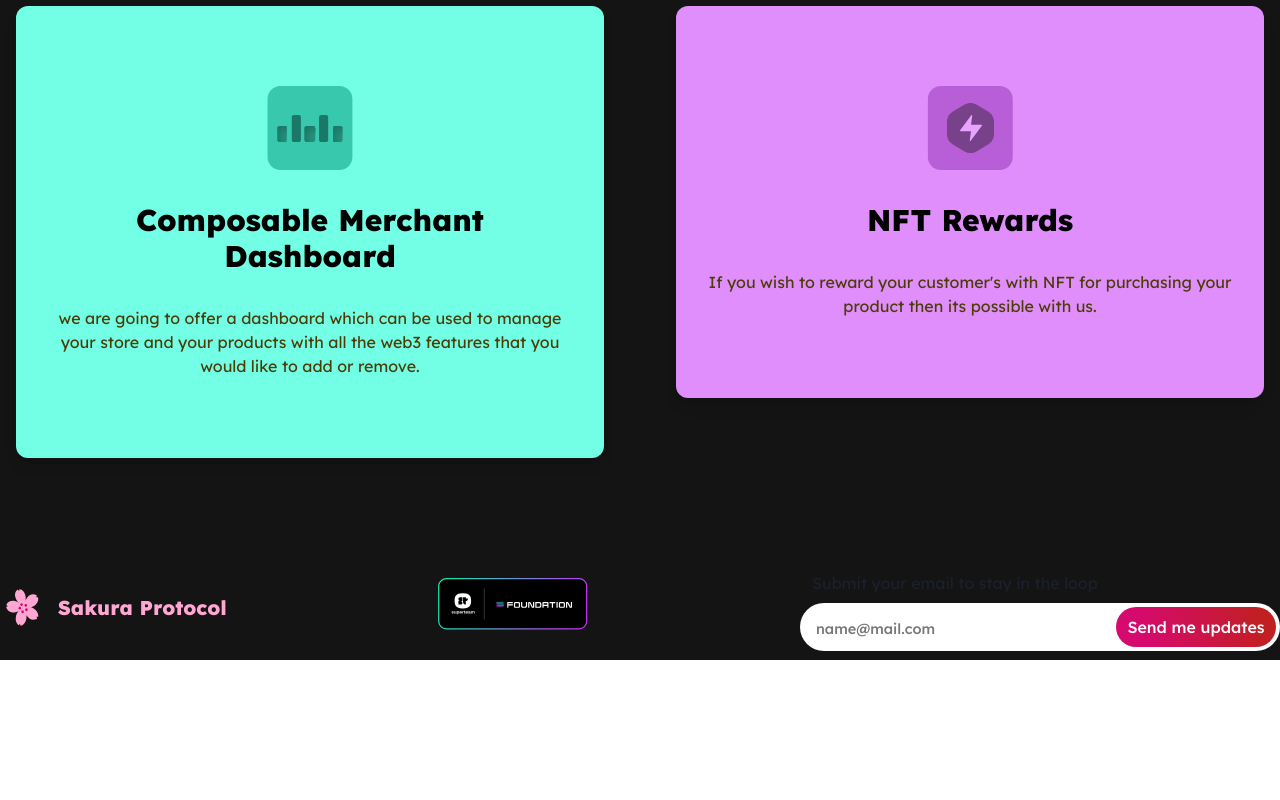
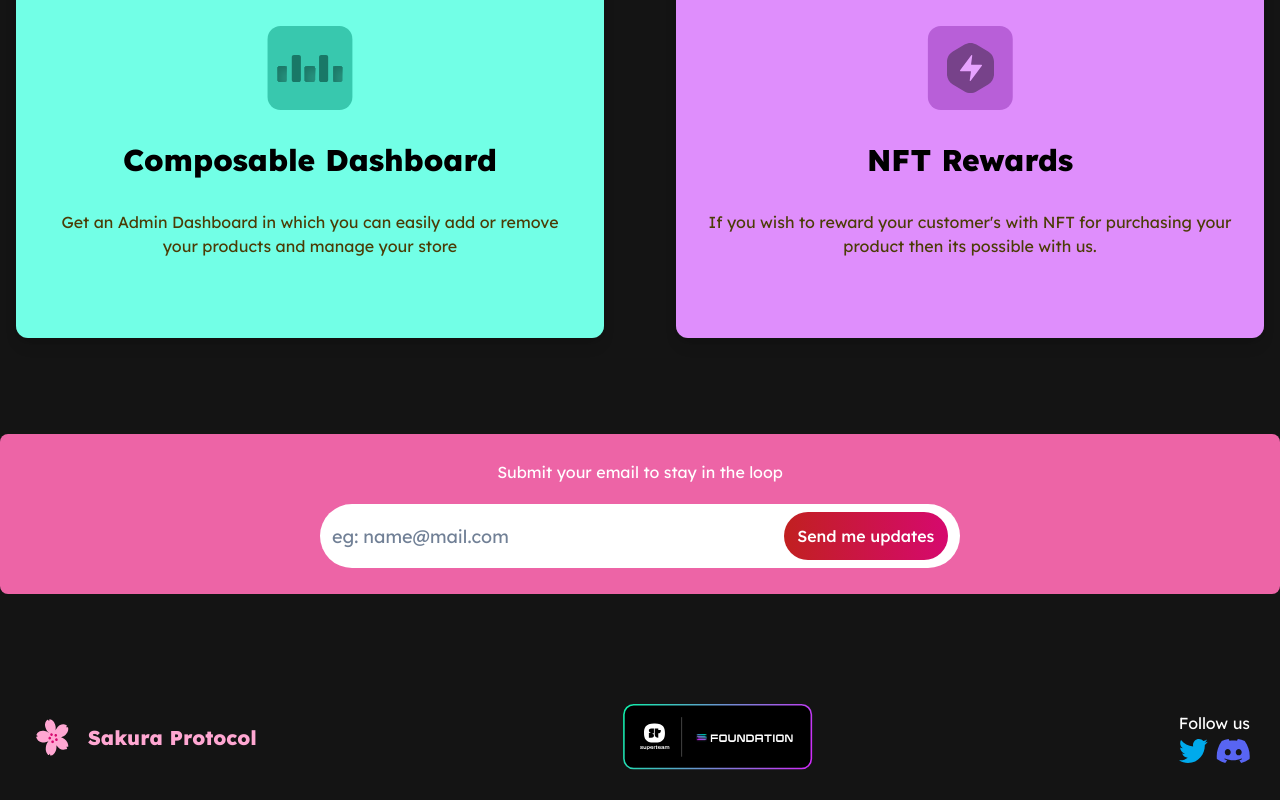
Before and after one commit to 0xPratik/frontend, a Next.js app: page / in a window 1280 px wide. Shown: the part 2211-3011 px from the top of the page. Before the commit the page ends 2871 px from the top, so only its background shows below. Built offline with nearby package versions, Linux system fonts and the light colour scheme.

Commit message:
Landing Page fixes done

```diff
--- /dev/null
+++ b/components/Home/components/Cta.tsx
@@ -0,0 +1,58 @@
+import React from "react";
+import {
+  Box,
+  Flex,
+  VStack,
+  Text,
+  Container,
+  Input,
+  Button,
+} from "@chakra-ui/react";
+
+function Cta() {
+  return (
+    <Container maxW={"container.xl"} padding={0}>
+      <Flex
+        borderRadius={"lg"}
+        my="20"
+        h="20vh"
+        bg="pink.400"
+        color="white"
+        align="center"
+        justify={"center"}
+        flexDir={"column"}
+      >
+        <Text mb="5">Submit your email to stay in the loop</Text>
+        <Flex
+          align="center"
+          w="50%"
+          bg="white"
+          borderRadius={"full"}
+          px={3}
+          py={2}
+        >
+          <Input
+            size="lg"
+            color="black"
+            variant="unstyled"
+            placeholder="eg: name@mail.com"
+          />
+          <Button
+            color="white"
+            px={8}
+            py={6}
+            bgGradient="linear(to-r,#C12020,#D6096E)"
+            _hover={{
+              bgGradient: "linear(to-l,#C12020,#D6096E)",
+              boxShadow: "md",
+            }}
+          >
+            Send me updates
+          </Button>
+        </Flex>
+      </Flex>
+    </Container>
+  );
+}
+
+export default Cta;
--- a/components/Home/components/Footer.tsx
+++ b/components/Home/components/Footer.tsx
@@ -1,12 +1,31 @@
-import { Text, Heading, HStack, VStack, Input, InputGroup, InputRightElement, Button, Flex, Spacer, Box } from '@chakra-ui/react'
-import React from 'react'
-import Image from "next/image";
-type Props = {}
+import {
+  Text,
+  Heading,
+  HStack,
+  VStack,
+  Input,
+  InputGroup,
+  InputRightElement,
+  Button,
+  Flex,
+  Spacer,
+  Image,
+  Box,
+} from "@chakra-ui/react";
+import React from "react";
+
+type Props = {};
 
 const Footer = (props: Props) => {
   return (
     // <HStack justifyContent="space-between" px={[0, 10, 30]} py="2">
-    <Flex direction={{ base: "column", md: "row" }} marginTop={["10","20"]}>
+    <Flex
+      direction={{ base: "column", md: "row" }}
+      align="center"
+      p={[0, 10, 30]}
+      justify={"space-between"}
+      marginTop={["10", "20"]}
+    >
       <HStack px={["7", "0"]}>
         <Image src="/assets/Logo.svg" width={50} height={50} />
 
@@ -19,43 +38,28 @@ const Footer = (props: Props) => {
           Sakura Protocol
         </Heading>
       </HStack>
-      <Spacer />
       <Box w="150" px={["7", "0"]}>
         <Image src="/assets/Badge.svg" width={"150%"} height="100%" />
       </Box>
-
-      <Spacer />
-      <Flex direction={"column"}  justifyContent={"center"} >
-        <div>
-          <Text px="3" py="2">Submit your email to stay in the loop</Text>
-        </div>
-
-        <InputGroup  width={["full", "30rem"]}>
-          <Input
-            py={"6"}
-
-            borderRadius={"100"}
-            bg="#ffffff"
-            color={"#787777"}
-            _placeholder={{
-              color: "#787777",
-              fontWeight: "500",
-              fontSize: "14.5px",
-              lineHeight: "18.43px",
-            }}
-            size={"lg"}
-            type={"text"}
-            variant="ctc"
-            placeholder="name@mail.com"
-          />
-          <InputRightElement px="auto" style={{ margin: "4px" }} width="10rem">
-            <Button variant={"pinkGradient"}>Send me updates</Button>
-          </InputRightElement>
-        </InputGroup>
+      <Flex
+        direction={"column"}
+        justify="center"
+        align="center"
+        justifyContent={"center"}
+      >
+        <Box>
+          <Text color="white" mb={1}>
+            Follow us
+          </Text>
+          <HStack>
+            <Image src="/assets/twitter.svg" />
+            <Image src="/assets/discord.svg" />
+          </HStack>
+        </Box>
       </Flex>
     </Flex>
     // </HStack>
   );
-}
+};
 
-export default Footer
+export default Footer;
--- a/components/Home/components/HomeCards.tsx
+++ b/components/Home/components/HomeCards.tsx
@@ -26,7 +26,7 @@ const Card = (props: CardProps) => {
       <VStack
         bg={`${props.color}`}
         color="#000000"
-        py={[10,20]}
+        py={[10, 20]}
         boxShadow="lg"
         m="4"
         borderRadius="xl"
@@ -50,7 +50,7 @@ const HomeCards = (props: Props) => {
         Super packed with features just for you
       </Heading>
       <Container maxW={"container.xl"} padding={0}>
-        <SimpleGrid columns={2} columnGap={10} rowGap={[2,10]} w="full">
+        <SimpleGrid columns={2} columnGap={10} rowGap={[2, 10]} w="full">
           <Card
             heading={"Token Gated Exclusive Products and Discounts"}
             description={
@@ -97,18 +97,18 @@ const HomeCards = (props: Props) => {
             textColor={"#593E15"}
           />
           <Card
-            heading={"On-chain refunds for items which are not Dispatched"}
+            heading={"On-chain refunds"}
             description={
-              "Lorem ipsum dolor sit amet, consectetur adipiscing elit. Mauris orci aliquet diam, viverra porttitor ut. Pharetra, id urna, in non ullamcorper. Orci aenean."
+              "Get your Tokens back if the merchant did you send you the correct order"
             }
             image={"/assets/cardicon/Group 27.svg"}
             color={"#72FFE6"}
             textColor={"#3E500C"}
           />
           <Card
-            heading={"Composable Merchant Dashboard"}
+            heading={"Composable Dashboard"}
             description={
-              "we are going to offer a dashboard which can be used to manage your store and your products with all the web3 features that you would like to add or remove."
+              "Get an Admin Dashboard in which you can easily add or remove your products and manage your store"
             }
             image={"/assets/cardicon/Group 28.svg"}
             color={"#72FFE6"}
--- a/components/Home/index.tsx
+++ b/components/Home/index.tsx
@@ -1,11 +1,12 @@
-import { Container, Heading } from '@chakra-ui/react';
-import React from 'react'
-import Footer from './components/Footer';
-import Hero from './components/Hero';
-import HomeCards from './components/HomeCards';
-import Navbar from './components/Navbar';
+import { Container, Heading } from "@chakra-ui/react";
+import React from "react";
+import Footer from "./components/Footer";
+import Hero from "./components/Hero";
+import HomeCards from "./components/HomeCards";
+import Navbar from "./components/Navbar";
+import CTA from "./components/Cta";
 
-type Props = {}
+type Props = {};
 
 const index = (props: Props) => {
   return (
@@ -13,9 +14,10 @@ const index = (props: Props) => {
       <Navbar />
       <Hero />
       <HomeCards />
-      <Footer/>
+      <CTA />
+      <Footer />
     </Container>
   );
-}
+};
 
 export default index;
--- a/next.config.js
+++ b/next.config.js
@@ -1,6 +1,9 @@
 /** @type {import('next').NextConfig} */
 const nextConfig = {
   reactStrictMode: true,
-}
+  images: {
+    domains: ["commons.wikimedia.org"],
+  },
+};
 
-module.exports = nextConfig
+module.exports = nextConfig;
```
Also changed, not shown: public/assets/discord.svg (added), public/assets/twitter.svg (added).
